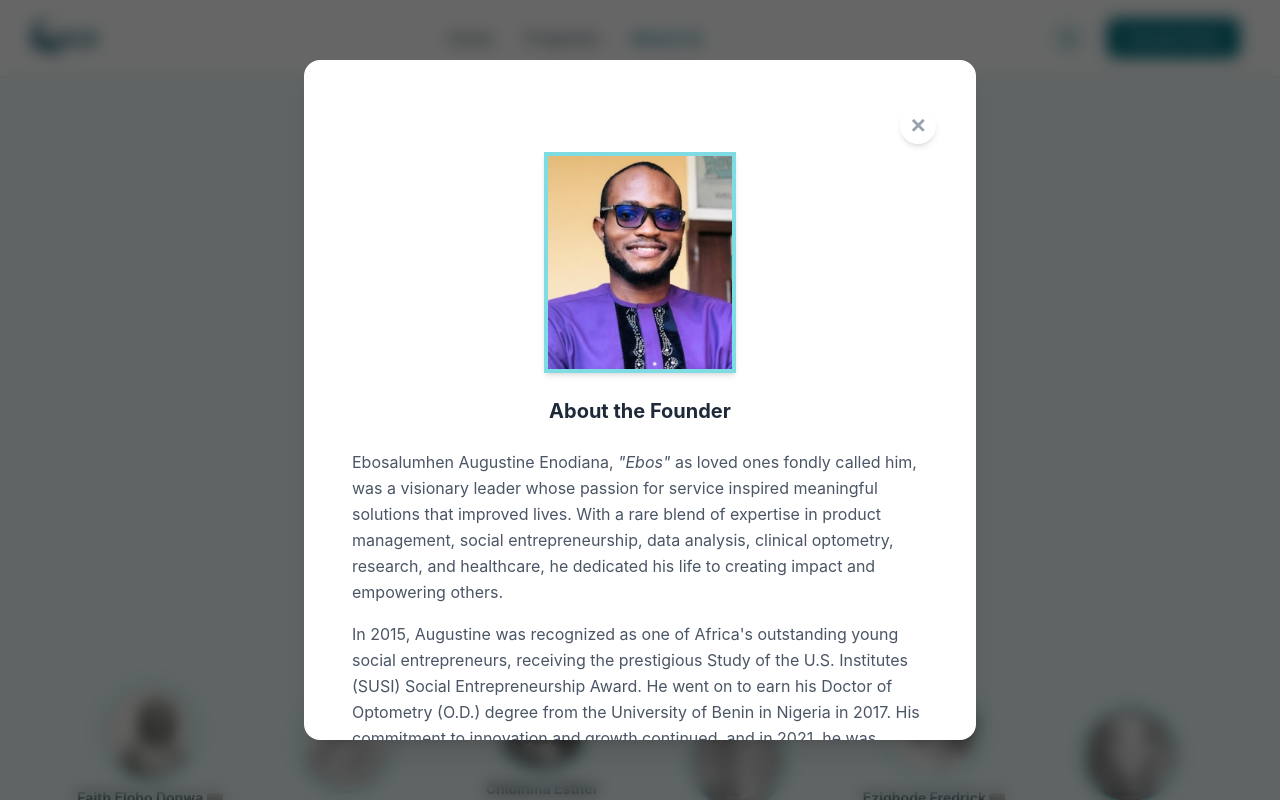
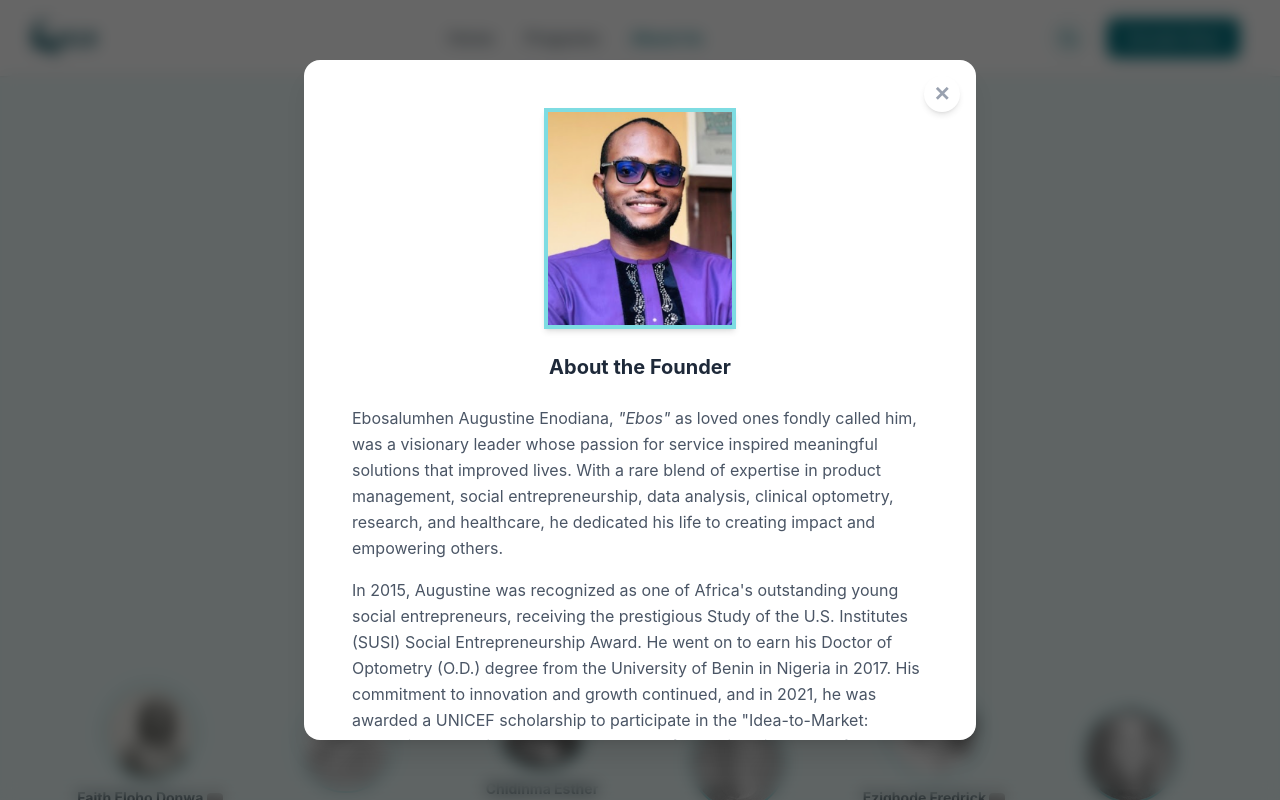
Before and after one commit to The-GirlLEAD-Talent-Accelerator/GirlLEAD_Website_Revamp, a React (Vite) app: page /about in a window 1280 px wide. Both pictures are taken after a click on the button "Read more". Shown: the part 1916-2716 px from the top of the page. Built offline with nearby package versions, Linux system fonts and the light colour scheme; grey boxes are pictures that could not be loaded.

Commit message:
Uploading images to Cloudinary

```diff
--- a/src/components/AboutFounder.jsx
+++ b/src/components/AboutFounder.jsx
@@ -183,24 +183,25 @@ export default function AboutFounder() {
               onClick={() => setOpen(false)}
             />
 
-            {/* Modal content */}
+            {/* Modal content – flex column so button stays outside scroll */}
             <Motion.div
-              className="relative bg-white rounded-2xl shadow-xl w-full max-w-2xl max-h-[85vh] overflow-y-auto z-10 p-8 sm:p-12"
+              className="relative bg-white rounded-2xl shadow-xl w-full max-w-2xl max-h-[85vh] z-10 flex flex-col"
               initial={{ scale: 0.92, opacity: 0 }}
               animate={{ scale: 1, opacity: 1 }}
               exit={{ scale: 0.92, opacity: 0 }}
               transition={{ duration: 0.25 }}
             >
-              {/* Close button – sticky in top-right, visible while scrolling */}
-              <div className="sticky top-0 z-20 flex justify-end -mt-2 -mr-2 mb-4">
+              {/* Close button – absolute to modal, never scrolls */}
               <button
                 onClick={() => setOpen(false)}
-                  className="text-gray-400 hover:text-gray-700 text-xl font-bold transition-colors bg-white rounded-full w-9 h-9 flex items-center justify-center shadow-md"
+                className="absolute top-4 right-4 z-30 text-gray-400 hover:text-gray-700 text-xl font-bold transition-colors bg-white rounded-full w-9 h-9 flex items-center justify-center shadow-md"
                 aria-label="Close modal"
               >
                 ✕
               </button>
-              </div>
+
+              {/* Scrollable content only */}
+              <div className="overflow-y-auto p-8 sm:p-12">
 
                 {/* Founder image in modal – compact, original shape */}
                 <div className="w-40 sm:w-48 overflow-hidden border-4 border-border-soft shadow-md mx-auto mb-6">
@@ -221,6 +222,8 @@ export default function AboutFounder() {
                 <div className="text-sm sm:text-base text-gray-600 leading-relaxed">
                   {founderFull}
                 </div>
+
+              </div>
             </Motion.div>
           </Motion.div>
         )}
--- a/src/components/programs/TabVideo.jsx
+++ b/src/components/programs/TabVideo.jsx
@@ -19,7 +19,7 @@ export default function TabVideo({ videoUrl }) {
   }
 
   const posterUrl = videoUrl
-    .replace("/video/upload/", "/video/upload/so_3,f_jpg/")
+    .replace("/video/upload/", "/video/upload/so_10,f_jpg/")
     .replace(".mp4", ".jpg");
 
   // Force H.264 baseline profile + AAC audio — guaranteed to play on MIUI/Redmi
--- a/src/pages/Programs.jsx
+++ b/src/pages/Programs.jsx
@@ -4,6 +4,7 @@ import { useLocation } from "react-router-dom";
 import Navbar from "../components/Navbar";
 import TechnologySection from "../components/programs/TechnologySection";
 import HowWeWork from "../components/programs/HowToWork";
+import { imgUrl } from "../../utils/cloudinary";
 // import ProgramCard from "../components/programs/ProgramCard";
 import WhatWeDo from "../components/programs/WhatWeDo";
 import FaqSection from "../components/programs/FaqSection";
@@ -39,7 +40,7 @@ export default function Programs() {
           <div className="absolute inset-0 bg-gray-200 dark:bg-gray-800 animate-pulse" />
         )}
         <img
-          src="/programs-hero.webp"
+          src={imgUrl("programs-hero")}
           alt="Programs Hero"
           width="2560"
           height="910"
--- /dev/null
+++ b/src/utils/cloudinary.js
@@ -0,0 +1,8 @@
+const CLOUD = import.meta.env.VITE_CLOUDINARY_CLOUD_NAME;
+const BASE   = `https://res.cloudinary.com/${CLOUD}/image/upload`;
+
+export const imgUrl = (path, transforms = "f_auto,q_auto") =>
+  `${BASE}/${transforms}/${path}`;
+
+export const faceUrl = (path, size = 200) =>
+  `${BASE}/w_${size},h_${size},c_fill,g_face,f_auto,q_auto/${path}`;
```
Also changed, not shown: public/programs-hero.webp (deleted), 1 other file (tests, documents, lock files or other folders). Lines whose indentation alone changed are shown as unchanged.
